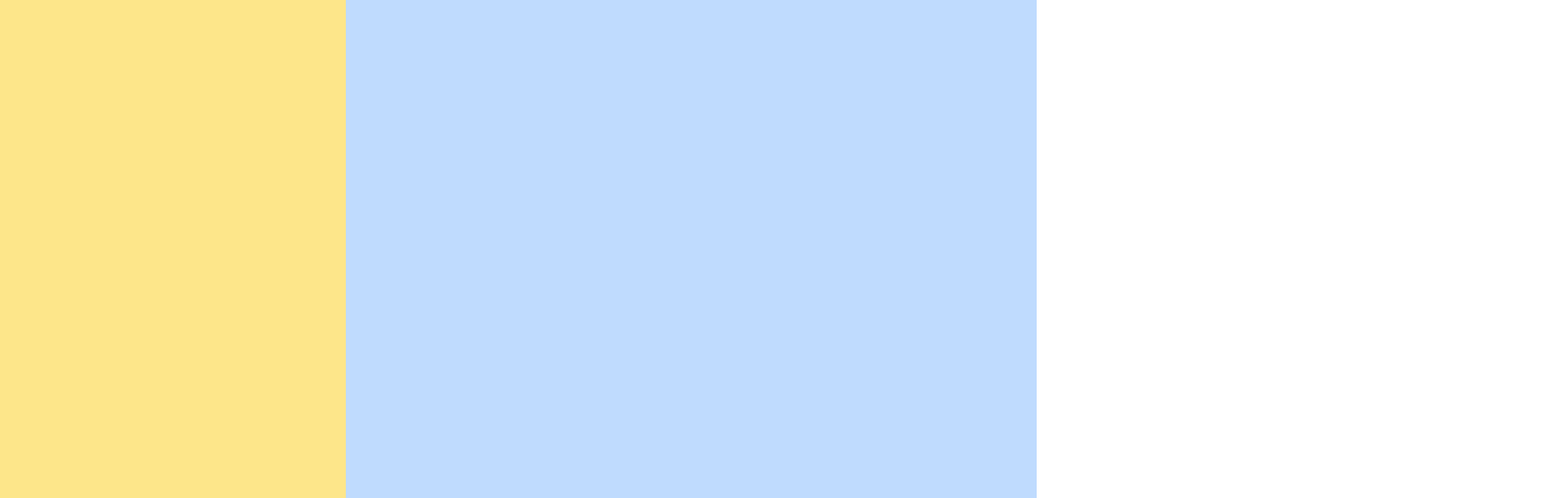
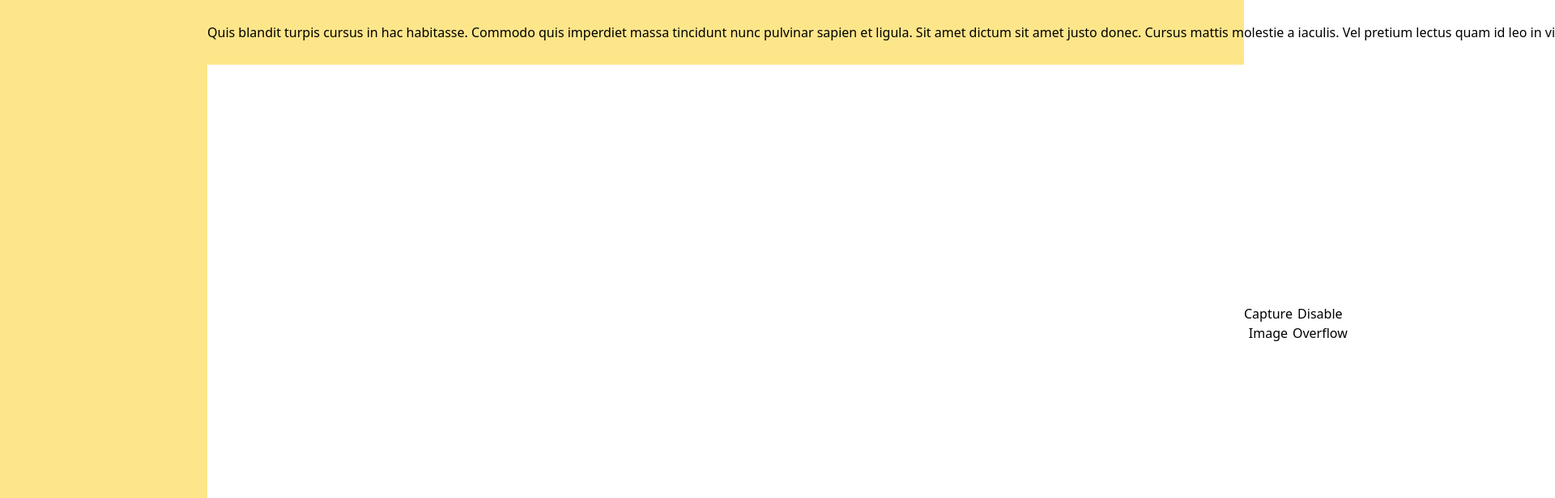
Before and after one commit to ss1119/virtual_background_creator_frontend, a React (Create React App) app: page / in a window 1280 px wide. Shown: the top 616 px of the page at 81% size, 1920 px wide, since content can reach past the window. Built offline with nearby package versions, Linux system fonts and the light colour scheme.

Commit message:
[Eroor] 画面上ではエラーが発生しないが検証ツール内でエラーを吐いて何も映らない

```diff
--- a/package.json
+++ b/package.json
@@ -13,6 +13,7 @@
     "@types/react-dom": "^18.0.6",
     "autoprefixer": "^9",
     "axios": "^0.27.2",
+    "html2canvas": "^1.4.1",
     "postcss": "^7",
     "react": "^18.2.0",
     "react-dom": "^18.2.0",
--- /dev/null
+++ b/src/components/parts/DownloadButton.tsx
@@ -0,0 +1,17 @@
+type Props = {
+  onClick: () => void;
+};
+
+export const ExportButton = (props: Props) => {
+  return (
+    <div className="flex justify-center items-center">
+      <button
+        className="text-center mt-3 w-64 py-3 text-base rounded-md text-white bg-yellow-500"
+        onClick={props.onClick}
+      >
+        画像ダウンロードする
+      </button>
+
+    </div>
+  );
+};
--- a/src/components/templates/EditArea.tsx
+++ b/src/components/templates/EditArea.tsx
@@ -1,3 +1,28 @@
+import { useRef, useState } from "react";
+import exportAsImage from "./exportAsImage";
+
 export const EditArea = () => {
-  return <div className="w-2/3 h-screen bg-blue-200"></div>;
-};
+  const exportRef = useRef();
+  const [enableOverflow, setOverflow] = useState(true); // for demo purpose
+  return (
+    <>
+      <div className="w-full h-93 bg-yellow-200 py-7 parent">
+        <div ref={exportRef}>
+          <p className={enableOverflow ? "whitespace-nowrap" : ""}>
+            Quis blandit turpis cursus in hac habitasse. Commodo quis imperdiet
+            massa tincidunt nunc pulvinar sapien et ligula. Sit amet dictum sit
+            amet justo donec. Cursus mattis molestie a iaculis. Vel pretium
+            lectus quam id leo in vitae. Quam nulla porttitor massa id neque
+            aliquam vestibulum morbi blandit.
+          </p>
+        </div>
+      </div>
+      <button onClick={() => exportAsImage(exportRef.current, "test")}>
+        Capture Image
+      </button>
+      <button onClick={() => setOverflow(!enableOverflow)}>
+        {enableOverflow ? "Disable Overflow" : "Enable Overflow"}
+      </button>
+    </>
+  );
+}
--- /dev/null
+++ b/src/components/templates/exportAsImage.js
@@ -0,0 +1,40 @@
+import html2canvas from "html2canvas";
+
+const exportAsImage = async (element, imageFileName) => {
+  const html = document.getElementsByTagName("html")[0];
+  const body = document.getElementsByTagName("body")[0];
+  let htmlWidth = html.clientWidth;
+  let bodyWidth = body.clientWidth;
+
+  const newWidth = element.scrollWidth - element.clientWidth;
+
+  if (newWidth > element.clientWidth) {
+    htmlWidth += newWidth;
+    bodyWidth += newWidth;
+  }
+
+  html.style.width = htmlWidth + "px";
+  body.style.width = bodyWidth + "px";
+
+  const canvas = await html2canvas(element);
+  const image = canvas.toDataURL("image/png", 1.0);
+  downloadImage(image, imageFileName);
+  html.style.width = null;
+  body.style.width = null;
+};
+
+const downloadImage = (blob, fileName) => {
+  const fakeLink = window.document.createElement("a");
+  fakeLink.style = "display:none;";
+  fakeLink.download = fileName;
+
+  fakeLink.href = blob;
+
+  document.body.appendChild(fakeLink);
+  fakeLink.click();
+  document.body.removeChild(fakeLink);
+
+  fakeLink.remove();
+};
+
+export default exportAsImage;
```
Also changed, not shown: 1 other file (tests, documents, lock files or other folders).
